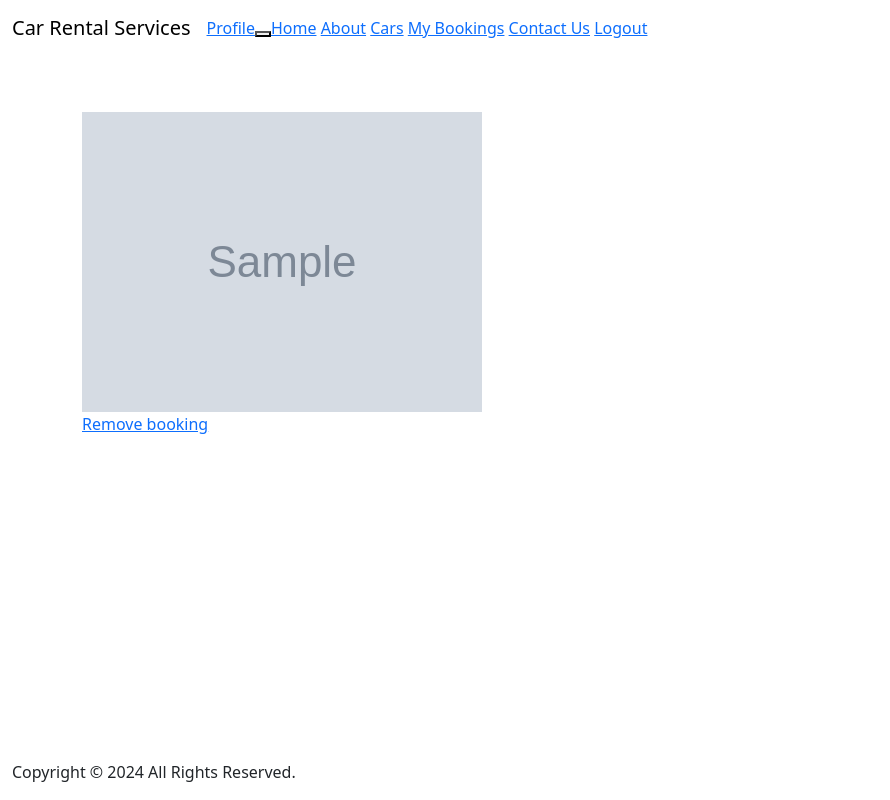
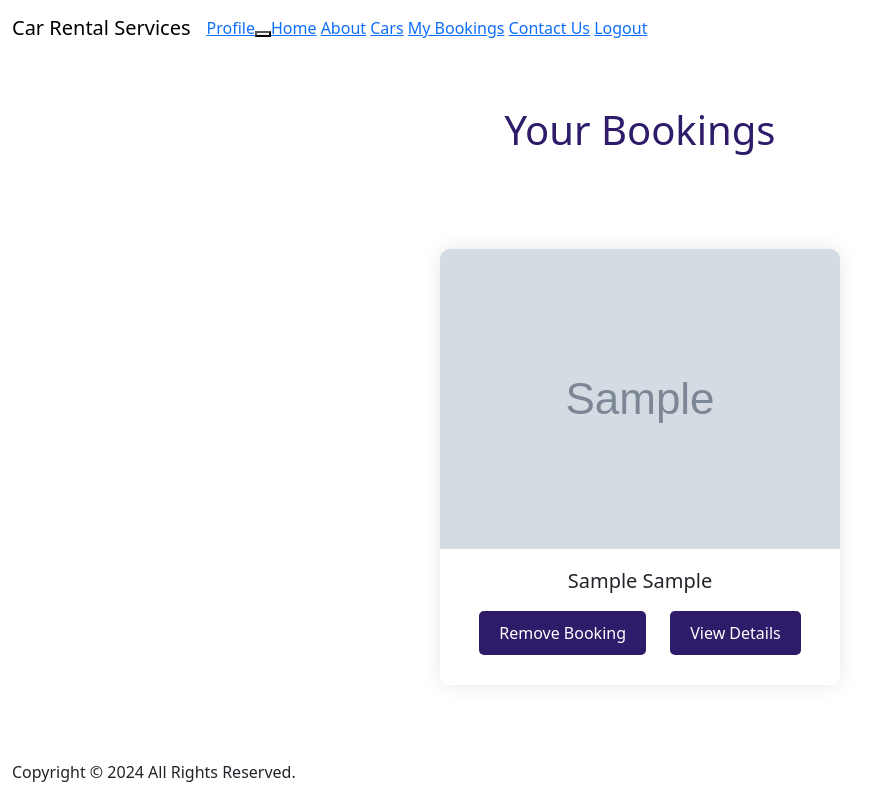
Before and after one commit to PeterKeremidchiev/Car-rental-app, a Django app: page /bookings/ in a window 1280 px wide. Shown: the whole page, without its empty margins (0-890 px from the left). Run offline with Django 4.2, Linux system fonts and the light colour scheme; a user stored in the database is signed in; tables that the repository leaves empty hold one stand-in row (values such as "Sample post"); grey boxes marked "Sample" are stand-in pictures; some libraries are stand-ins or nearby versions.

Commit message:
Car rental app changes

```diff
--- a/car_rental_app/templates/bookings/bookings.html
+++ b/car_rental_app/templates/bookings/bookings.html
@@ -1,61 +1,115 @@
+
 {% extends 'base.html' %}
 {% load static %}
 {% block content %}
     <style>
-        footer {
+          body {
+            background-color: white;
+
+        }
+
+        .rent_section {
+            padding: 3.125em 0;
+            background-color: white;
+        }
+
+        .rent_section h1 {
+            color: #2e1b69;
+            text-align: center;
+            margin-bottom: 1.875em;
+        }
+
+        .rent_container {
+            display: flex;
+            flex-wrap: wrap;
+            justify-content: center;
+        }
+
+        .box {
+            margin: 1.25em;
+            border-radius: 0.625em;
+            overflow: hidden;
+            box-shadow: 0 0 1.25em rgba(0, 0, 0, 0.1);
+            transition: box-shadow 0.3s ease;
+        }
+
+        .box:hover {
+            box-shadow: 0 0 1.875em rgba(0, 0, 0, 0.2);
+        }
+
+        .img-box img {
+            width: 100%;
+            height: auto;
+            display: block;
+        }
+
+        .price {
+            padding: 1.25em;
+            text-align: center;
+        }
+
+        .price a {
+            display: inline-block;
+            color: #fff;
+            background-color: #2e1b69;
+            padding: 0.625em 1.25em;
+            border-radius: 0.313em;
+            text-decoration: none;
+            margin: 0.625em;
+            transition: background-color 0.3s ease;
+        }
+
+        .price a:hover {
+            background-color: #3c2680;
+        }
+
+        .zero_bookings {
+            text-align: center;
+            margin-top: 3.125em;
+        }
+
+        .zero_bookings h1 {
+            color: #240A5EFF;
+            font-size: 1.5em;
+            margin-bottom: 1.25em;
+        }
+
+        .zero_bookings a {
+            color: #fff;
+            background-color: #2e1b69;
+            padding: 0.625em 1.25em;
+            border-radius: 0.313em;
+            text-decoration: none;
+            transition: background-color 0.3s ease;
+        }
+
+        .zero_bookings a:hover {
+            background-color: #3c2680;
+        }
+        footer  {
             position: fixed;
             bottom: 0;
         }
-        body {
-            height: 100vh !important;
-        }
-        .zero_bookings h1 {
-            text-align: center;
-            color: #2e1b69;
-            padding-top: 5em;
-        }
 
-        .zero_bookings a {
-            display: block;
-            text-align: center;
-            color: #fff;
-            background-color: #2e1b69;
-            padding: 10px 20px;
-            margin: 20px auto;
-            border-radius: 5px;
-            text-decoration: none;
-            width: 200px;
-        }
     </style>
     <body class="sub_page">
-
     {% if object_list %}
-    <section class="rent_section layout_padding" >
-    <h1 style="color: white; text-align: center" >Your Bookings</h1>
+        <section class="rent_section">
+            <h1>Your Bookings</h1>
+            <div class="rent_container">
                 {% for object in object_list %}
-            <div class="container">
-              <div class="rent_container">
                     <div class="box">
                         <div class="img-box">
                             <img src="{{ object.car.image }}" alt="">
-
                         </div>
-
                         <div class="price">
-                    <a href="{% url 'book_delete' booking_id=object.id %}">
-                      Remove booking
-                    </a>
-                  </div>
-                </div>
-
+                            <h5>{{ object.car.make }} {{ object.car.model }}</h5>
+                            <a href="{% url 'book_delete' booking_id=object.id %}">Remove Booking</a>
+                            <a href="{% url 'car_detail' pk=object.car.pk %}">View Details</a>
                         </div>
                     </div>
                 {% endfor %}
-{#          <div class="btn-box">#}
-{#            <a href="">#}
-{#              See More#}
-{#            </a>#}
-{#          </div>#}
+            </div>
 
         </section>
     {% else %}
@@ -63,7 +117,6 @@
             <h1>You haven't made any bookings yet.</h1>
             <a href="{% url 'cars' %}">Book Now</a>
         </div>
-
     {% endif %}
     </body>
 {% endblock %}
```
Also changed, not shown: 2 other files. Lines whose indentation alone changed are shown as unchanged.
